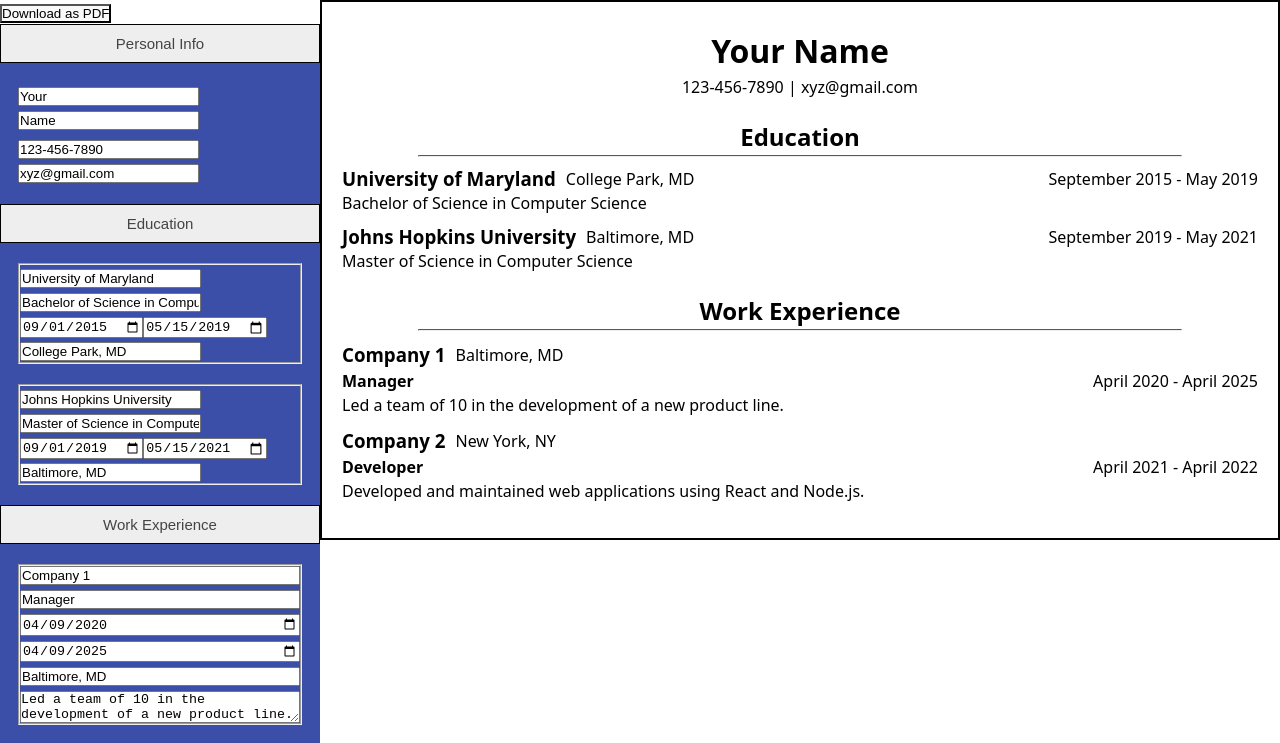
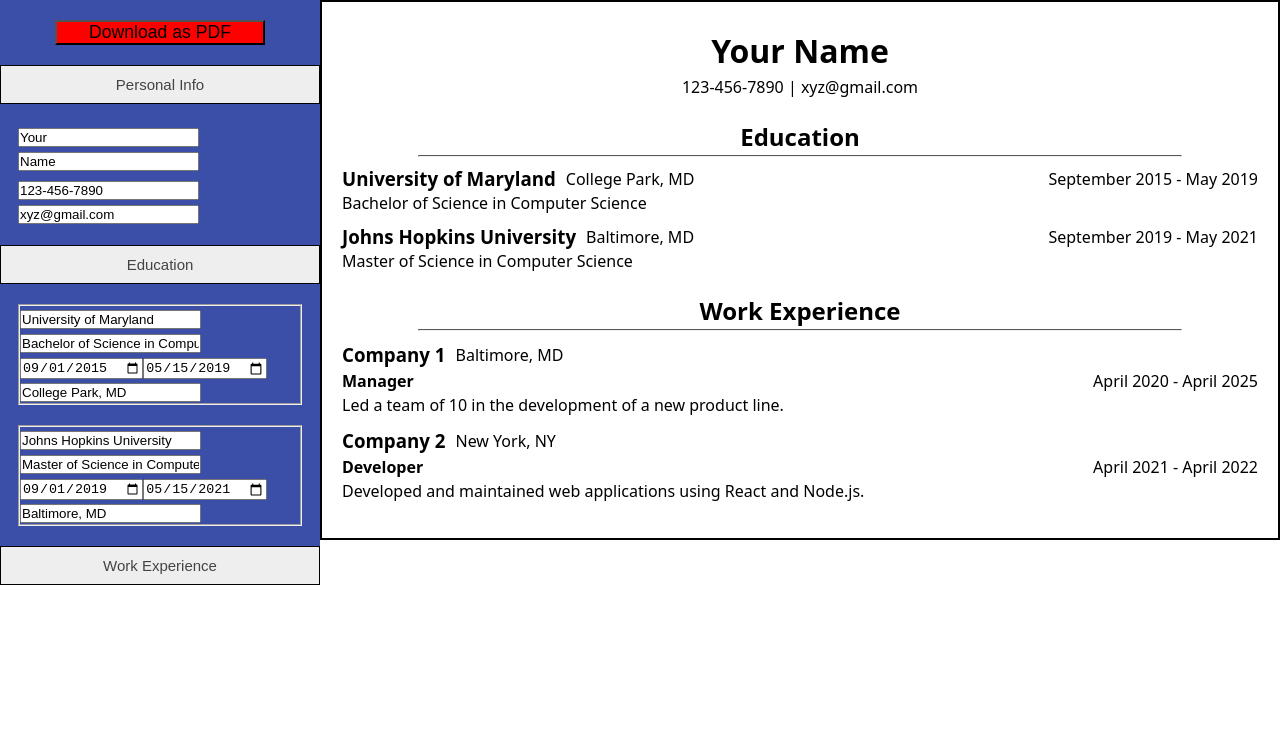
Before and after one commit to FishShalami/cv-builder-react, a React (Vite) app: page / in a window 1280 px wide. Shown: the top 743 px of the page. Built offline with nearby package versions, Linux system fonts and the light colour scheme.

Commit message:
download features and styling complete, adjusted dwnld button style

```diff
--- a/src/App.css
+++ b/src/App.css
@@ -137,3 +137,16 @@
 .pi {
   margin: 20px 0;
 }
+
+.download {
+  background-color: #3b4fa9;
+  text-align: center;
+  padding: 20px;
+  min-height: 50px;
+}
+
+.download > button {
+  background-color: red;
+  width: 75%;
+  font-size: 1.1rem;
+}
--- a/src/App.jsx
+++ b/src/App.jsx
@@ -93,7 +93,7 @@
 
   const [isPiVisible, setPiVisible] = useState(true);
   const [isEduVisible, setEduVisible] = useState(true);
-  const [isWeVisible, setWeVisible] = useState(true);
+  const [isWeVisible, setWeVisible] = useState(false);
 
   function downloadPDF() {
     const outputDiv = document.querySelector(".outputs");
```
